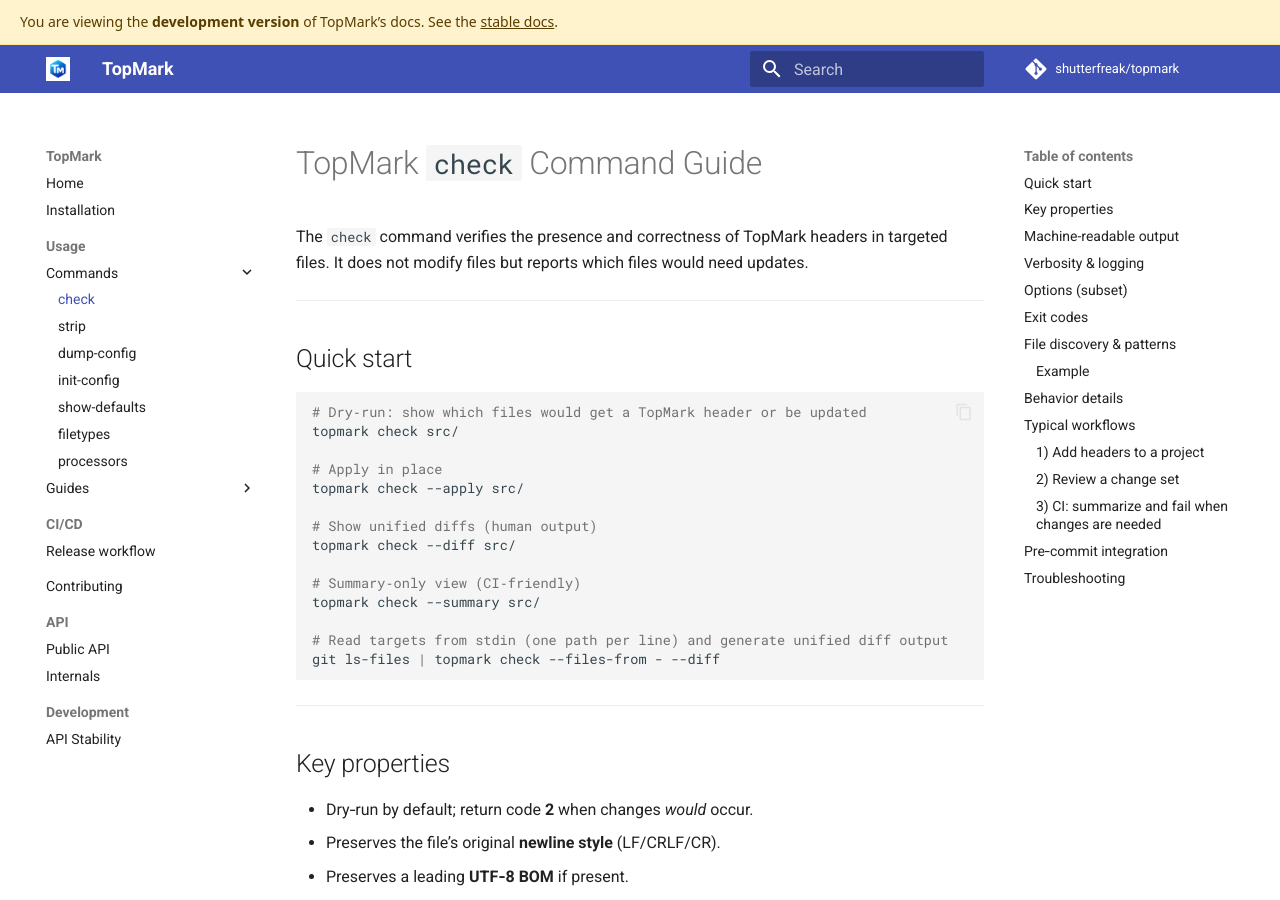
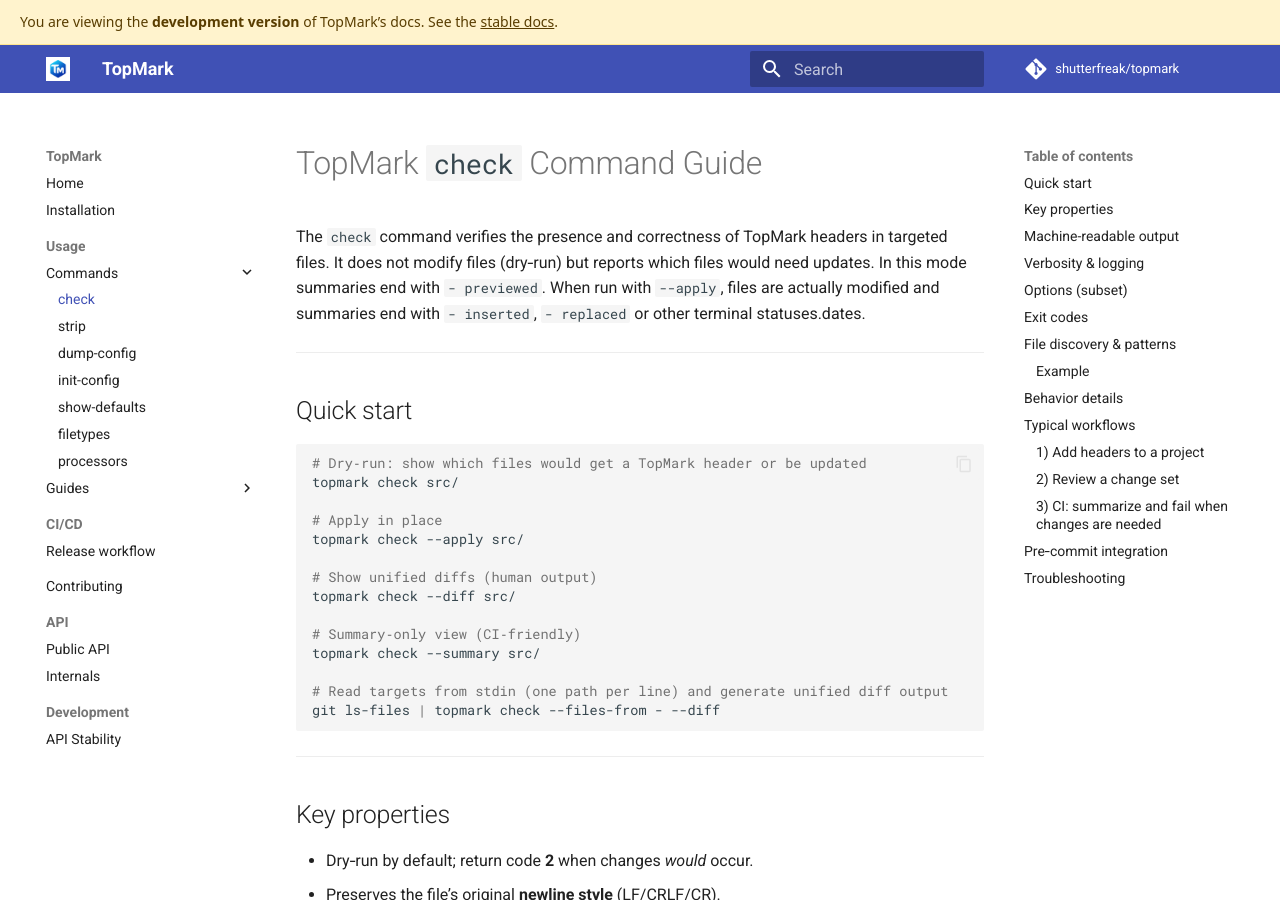
Before and after one commit to shutterfreak/topmark, an MkDocs documentation site: the page built from docs/usage/commands/check.md, in a window 1280 px wide and 900 px high. Built offline with MkDocs 1.6.1 and Material for MkDocs 9.7.7, drawn with Linux system fonts in a browser that asks for light colours; comment, search, counter and statistics services are not loaded.

Commit message:
docs(readme,check,strip): clarify dry-run vs apply output in summaries
- README: add note under Usage explaining that dry-run summaries end with `- previewed`
  while apply mode shows terminal statuses (`- inserted`, `- replaced`, `- removed`)
- check.md: expand description to mention `- previewed` in dry-run and terminal statuses in apply mode
- strip.md: clarify that dry-run summaries end with `- previewed` and apply mode ends with `- removed`

```diff
--- a/docs/usage/commands/check.md
+++ b/docs/usage/commands/check.md
@@ -12,8 +12,7 @@
 
 # TopMark `check` Command Guide
 
-The `check` command verifies the presence and correctness of TopMark headers in targeted files. It
-does not modify files but reports which files would need updates.
+The `check` command verifies the presence and correctness of TopMark headers in targeted files. It does not modify files (dry‑run) but reports which files would need updates. In this mode summaries end with `- previewed`. When run with `--apply`, files are actually modified and summaries end with `- inserted`, `- replaced` or other terminal statuses.dates.
 
 ______________________________________________________________________
 
```
Also changed, not shown: README.md (+2 -0 lines), docs/usage/commands/strip.md (+1 -1 lines).
